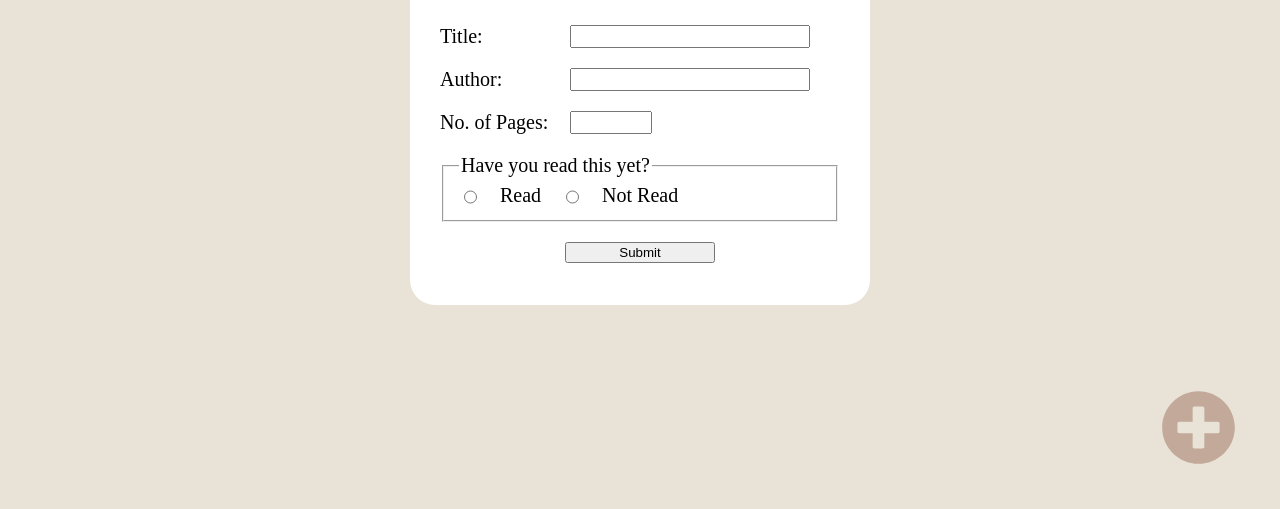
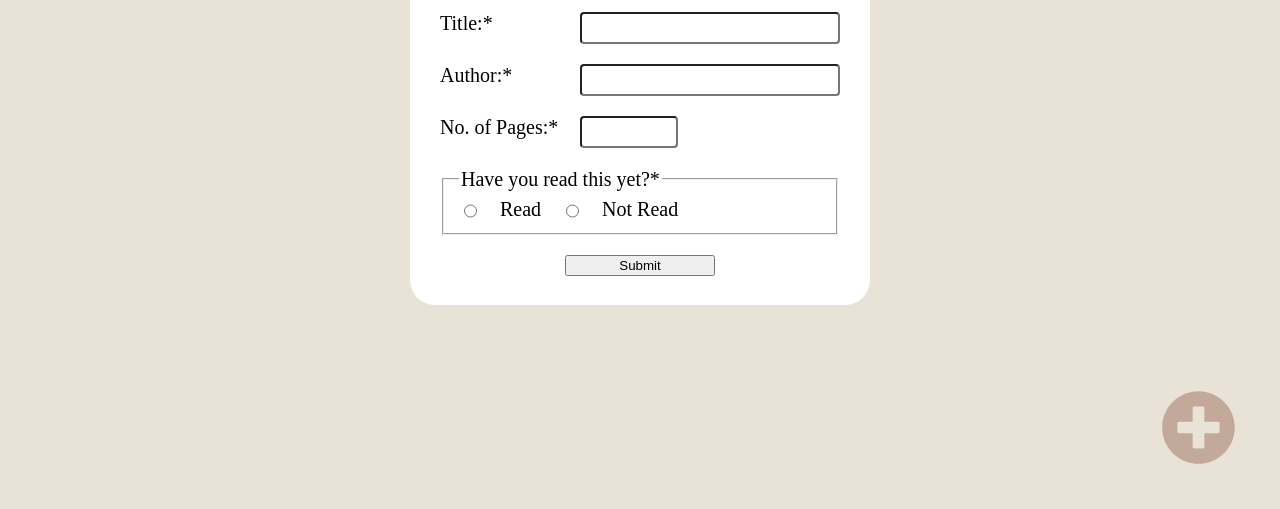
Before and after one commit to neelg07/Library, a website: page index.html in a window 1280 px wide. Shown: the part 291-800 px from the top of the page. Drawn offline with Linux system fonts and the light colour scheme.

Commit message:
Form input styling

```diff
--- a/index.html
+++ b/index.html
@@ -29,24 +29,35 @@
             <div class="bookform">
                 <h1>My Book</h1>
                 <form action="#" method="post">
-
                     <div class="book-title">
-                        <label for="title">Title: </label>
-                        <input type="text" id="title" />
+                        <label for="title"
+                            >Title:<span aria-required="true">*</span></label
+                        >
+                        <input type="text" id="title" required/>
                     </div>
 
                     <div class="author">
-                        <label for="author">Author: </label>
-                        <input type="text" id="author" />
+                        <label for="author"
+                            >Author:<span aria-required="true">*</span></label
+                        >
+                        <input type="text" id="author" required/>
                     </div>
 
                     <div class="pages">
-                        <label for="pages">No. of Pages: </label>
-                        <input type="number" min="1" />
+                        <label for="pages"
+                            >No. of Pages:<span aria-required="true"
+                                >*</span
+                            ></label
+                        >
+                        <input type="number" id="pages" min="1" required/>
                     </div>
 
                     <fieldset>
-                        <legend>Have you read this yet?</legend>
+                        <legend>
+                            Have you read this yet?<span aria-required="true"
+                                >*</span
+                            >
+                        </legend>
 
                         <input
                             type="radio"
@@ -65,7 +76,7 @@
                         />
                         <label for="unread">Not Read</label>
                     </fieldset>
-                    <button class="submit-form">Submit</button>
+                    <button type="submit" class="submit-form">Submit</button>
                 </form>
             </div>
             <div class="add-book">
--- a/styles.css
+++ b/styles.css
@@ -116,13 +116,33 @@ form button {
 
 form div {
     display: grid;
-    grid-template: 1fr / 110px 1fr;
+    grid-template: 1fr / 120px 1fr;
     gap: 20px;
 
 }
 
 form div input {
-    width: 15rem;
+    width: auto;
+    height: 2rem;
+    font-size: 16px;
+    padding-left: 10px;
+    border-radius: 0.25rem;
+}
+
+input[type='text']:focus-visible,
+input[type='number']:focus-visible {
+    outline-offset: 0px;
+    outline: none;
+    outline-color: #80bdff;
+    outline-style: initial;
+    outline-width: 0px;
+
+    box-shadow: 0 0 0 0.2rem rgb(0 123 255 / 25%);
+    border-color: #80bdff;
+}
+
+input:valid {
+    background-color: ivory;
 }
 
 input[type='number'] {
@@ -133,3 +153,8 @@ fieldset {
     display: flex;
     gap: 20px
 }
+
+input[type='radio']:focus-visible {
+    border: none;
+    outline: none;
+}
```
